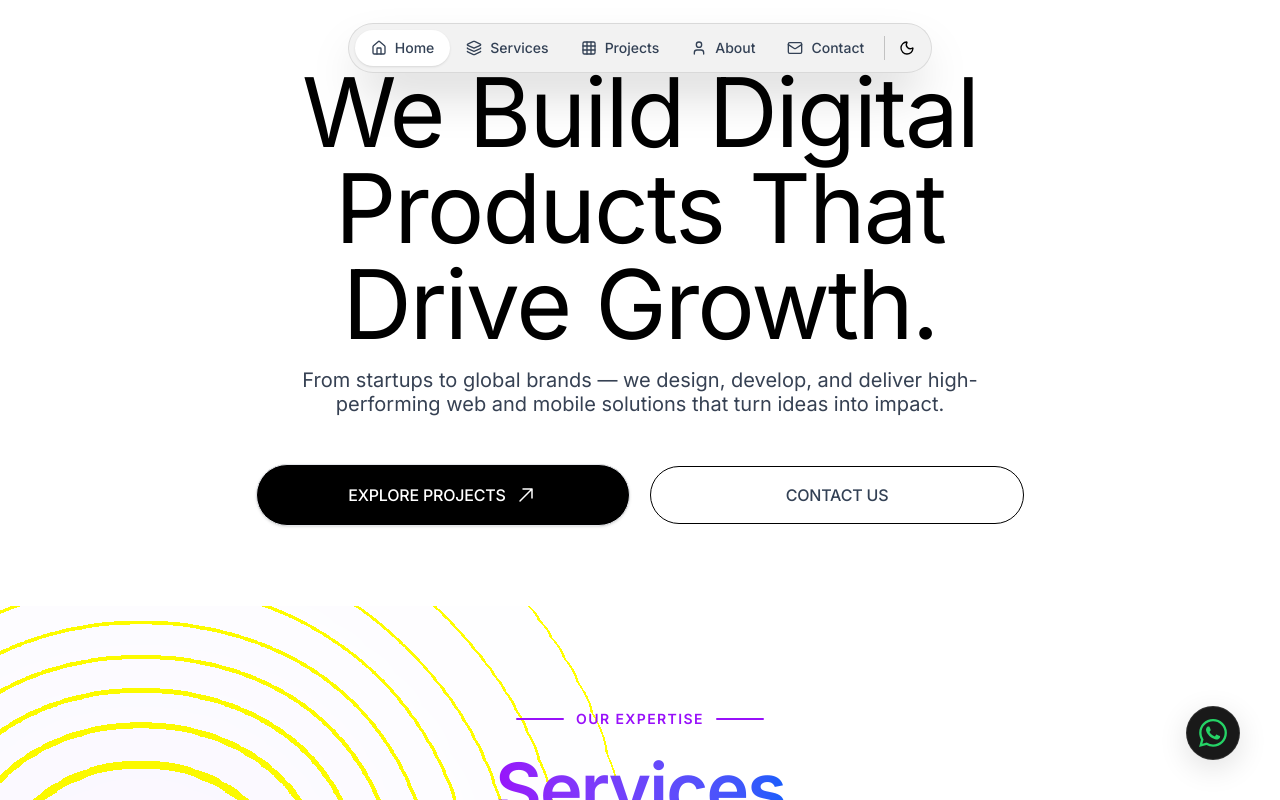
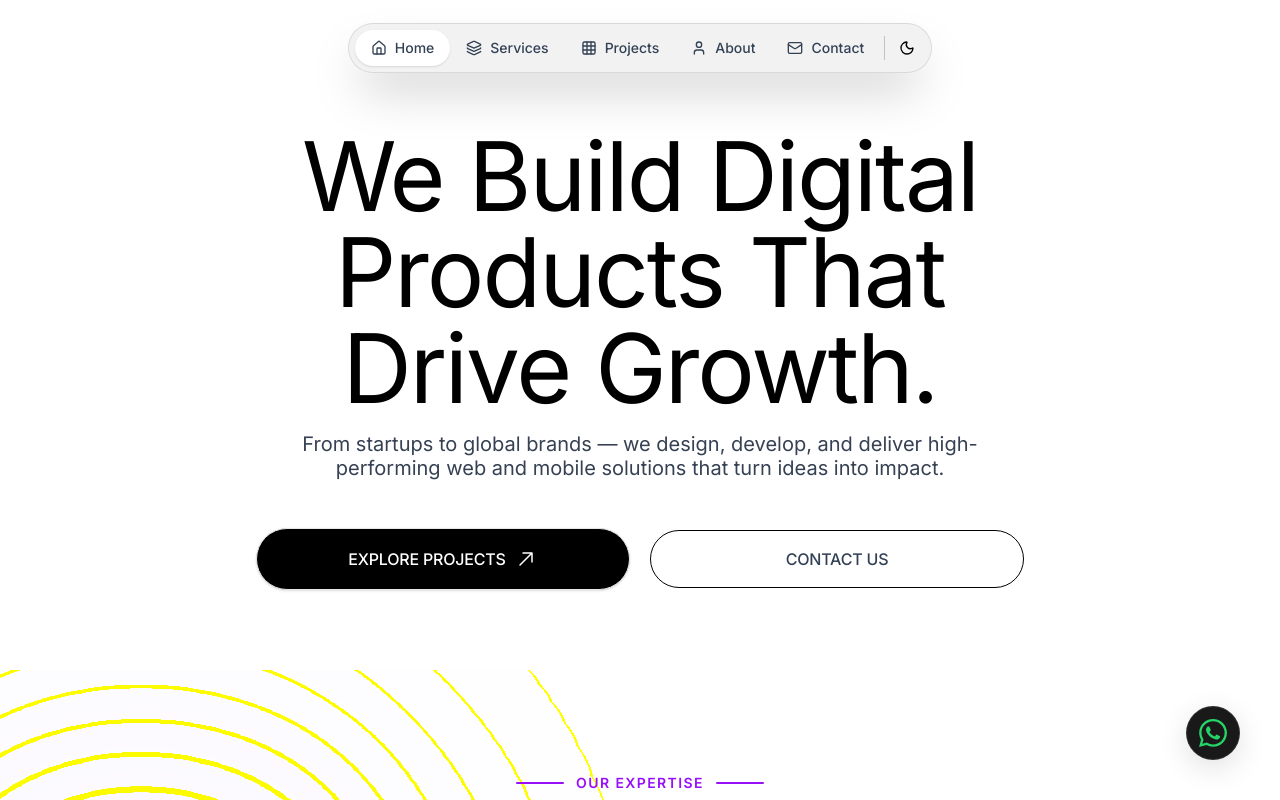
Before and after one commit to Jayasurya2021/portfolio, a React (Vite) app: page / in a window 1280 px wide. Shown: the top 800 px of the page. Built offline with nearby package versions, Linux system fonts and the light colour scheme.

Commit message:
Added responsive

```diff
--- a/src/components/HeroVideoBanner.jsx
+++ b/src/components/HeroVideoBanner.jsx
@@ -10,10 +10,10 @@ export default function HeroVideoBanner() {
     };
 
     return (
-        <section className="pt-16 sm:pt-20 md:pt-24 lg:pt-20 xl:pt-16 pb-10 sm:pb-14 md:pb-16 lg:pb-20 overflow-hidden w-full" id="hero">
+        <section className="pt-16 sm:pt-20 md:pt-24 lg:pt-28 xl:pt-32 2xl:pt-40 pb-10 sm:pb-14 md:pb-16 lg:pb-20 overflow-hidden w-full" id="hero">
             <div className="max-w-7xl mx-auto px-4 sm:px-6 md:px-8 w-full">
                 <div className="max-w-3xl text-center mx-auto w-full">
-                    <h1 className="text-4xl sm:text-5xl md:text-6xl lg:text-7xl xl:text-8xl font-normal leading-tight md:leading-[1.1] lg:leading-none tracking-normal md:-tracking-[1px] lg:-tracking-[2px] mb-4 text-black dark:text-white break-words"
+                    <h1 className="text-4xl sm:text-5xl md:text-6xl lg:text-7xl xl:text-8xl 2xl:text-9xl font-normal leading-tight md:leading-[1.1] lg:leading-none tracking-normal md:-tracking-[1px] lg:-tracking-[2px] mb-4 text-black dark:text-white break-words"
                         style={{ opacity: '1', transform: 'none' }}>We Build <span className="italic"> Digital Products </span>
                         That Drive Growth.</h1>
                     <p className="mb-8 lg:mb-12 text-gray-700 dark:text-gray-300 text-base sm:text-lg md:text-xl leading-relaxed md:leading-6 max-w-sm sm:max-w-xl md:max-w-2xl lg:max-w-3xl xl:max-w-4xl mx-auto break-words"
```
